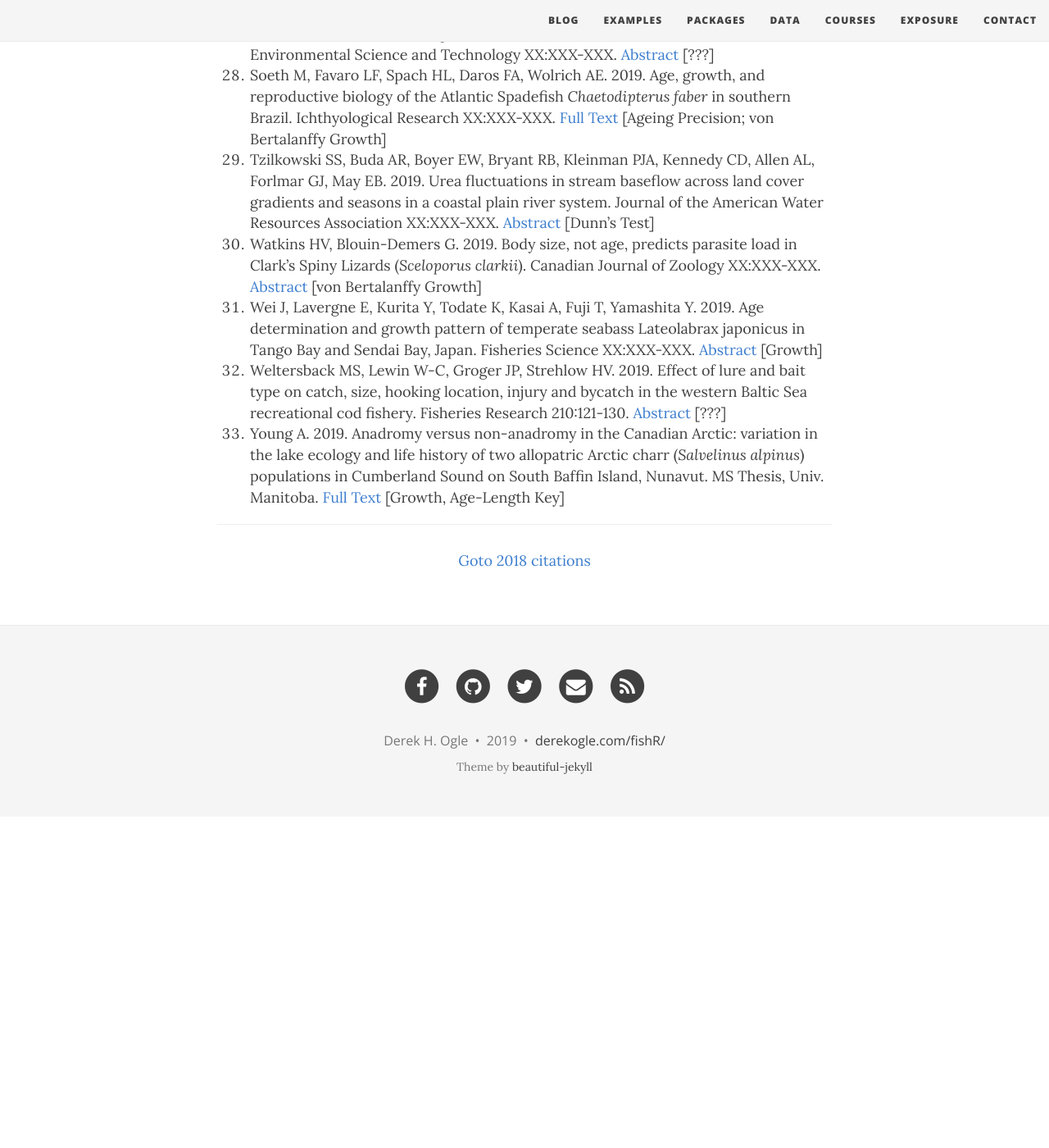
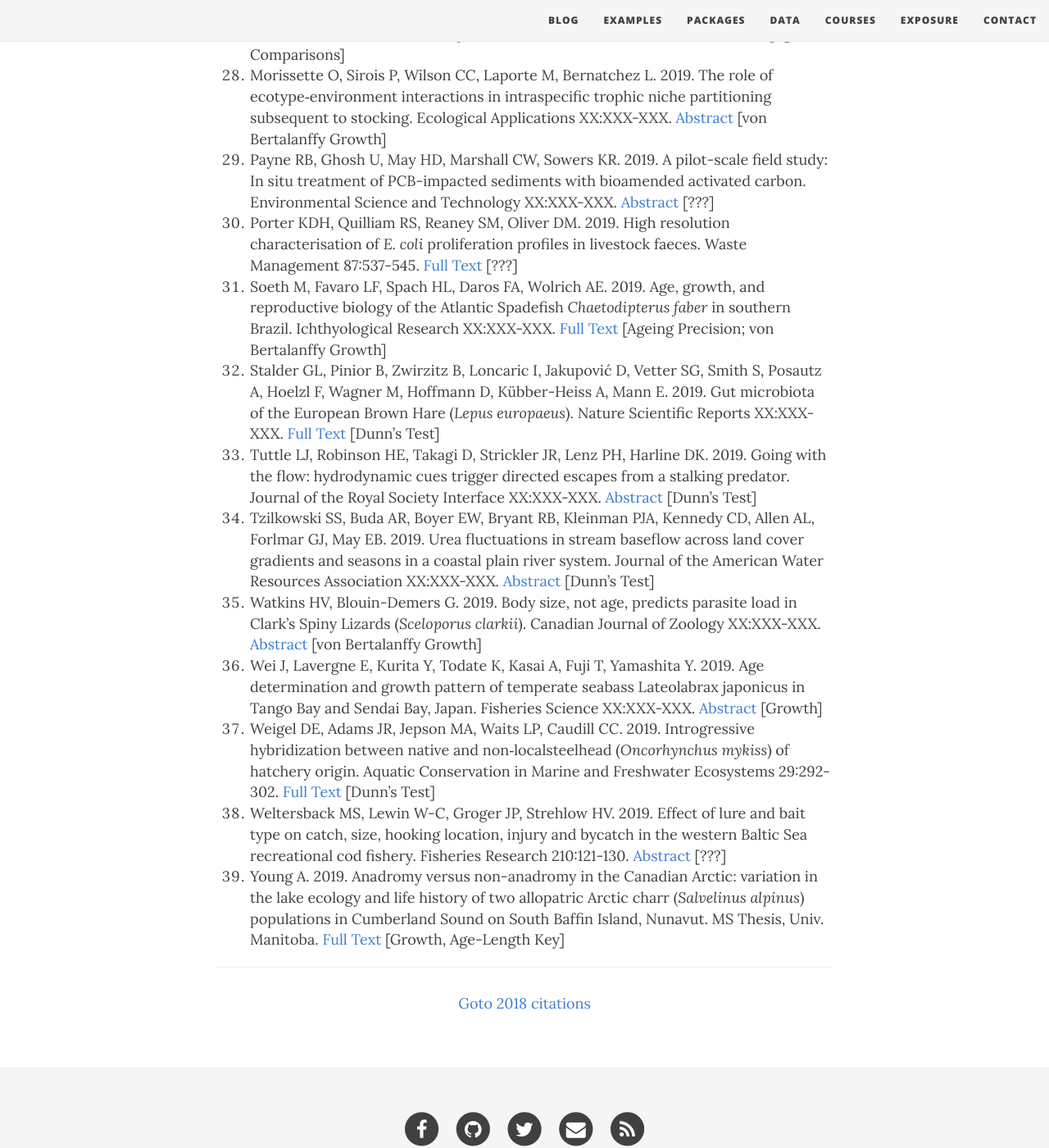
Before and after one commit to droglenc/fishR, a Jekyll site: the page built from exposure/exposure-citations19.md, in a window 1280 px wide and 1400 px high, scrolled down 2786 px. Shown: the whole window at 82% size. Built offline with Jekyll 4.4.1, drawn with Linux system fonts in a browser that asks for light colours; nearby versions of some CDN libraries; before the commit the page ends 3782 px from its top, so only the background shows below that; some of the changed text lies outside the part shown.

Commit message:
Update exposure-citations19.md

```diff
--- a/exposure/exposure-citations19.md
+++ b/exposure/exposure-citations19.md
@@ -18,6 +18,7 @@ The [**IFAR** book](http://derekogle.com/IFAR/), **fishR** website, or the **FSA
 1. Fernandez DA, Bruno DO, Llompart FM. 2019. Length–weight relationship of six notothenioid species from sub‐Antarctic waters (Beagle Channel, Argentina). Journal of Applied Ichthyology XX:XXX-XXX. [Abstract](https://onlinelibrary.wiley.com/doi/abs/10.1111/jai.13833) [Weight-Length]
 1. Fisk II JM, Morgeson CW, Polera ME. 2019. Evaluation of recreational hand‐crank electrofishing on introduced catfish species in southeastern North Carolina. North American Journal of Fisheries Management [Abstract](https://afspubs.onlinelibrary.wiley.com/doi/abs/10.1002/nafm.10255) [Chapman-Robson]
 1. Gonzalez-Gonzales LDV, Ehermann NR. 2019. Length-weight relationships of six elasmobranch species captured at the artisinal fishery of Margarita Island, Venezuela. Journal of Applied Ichthyology XX:XXX-XXX. [Abstract](https://onlinelibrary.wiley.com/doi/abs/10.1111/jai.13832) [Weight-Length]
+1. Gegner J, Baudach A, Mukherjee K, Halitschke R, Vogel H, Vilcinskas A. 2019. Epigenetic mechanisms are involved in sex-specific *trans*-generational immune priming in the Lepidopteran model host *Manduca sexta*. Frontiers in Physiology XX:XXX-XXX. [Full Text](https://www.frontiersin.org/articles/10.3389/fphys.2019.00137/full) [Dunn's Test; Summarize]
 1. Hamed O, Dufour JL, Chakroun-Marzouk N, Mahe K. 2019. Age, growth and mortality of the Starry Weever *Trachinus radiatus* Cuvier, 1829 in Tunisian waters. Cahiers de Biologie Marine 60:87-94. [Full Text](https://www.researchgate.net/profile/Oussama_Hamed2/publication/330566623_Age_growth_and_mortality_of_the_starry_weever_Trachinus_radiatus_Cuvier_1829_in_the_Tunisian_waters/links/5c48c020299bf12be3ddd903/Age-growth-and-mortality-of-the-starry-weever-Trachinus-radiatus-Cuvier-1829-in-the-Tunisian-waters.pdf) [von Bertalanffy Growth]
 1. Harris HE, Patterson III WF, Ahrens RNM, Allen MS. 2019. Detection and removal efficiency of invasive lionfish in the northern Gulf of Mexico. Fisheries Research 213:22-32. [Abstract](https://www.sciencedirect.com/science/article/pii/S0165783619300025) [Depletion]
 1. Harry A, Butcher PA, Macbeth WG, Morgan JAT, Taylor SM, Geraghty PT. 2019. Life history of the common blacktip shark, *Carcharhinus limbatus*, from central eastern Australia and comparative demography of a cryptic shark complex. Marine and Freshwater Research XX:XXX-XXX. [Abstract](http://www.publish.csiro.au/MF/MF18141) [XXX]
@@ -25,6 +26,7 @@ The [**IFAR** book](http://derekogle.com/IFAR/), **fishR** website, or the **FSA
 1. Herdter E, Mahmoudi B, Peebles E, Murawski SA. 2019. Spatial variability in size structure, growth, and recruitment of Spotted Seatrout among six Florida estuaries. Marine and Coastal Fisheries Dynamics, Management, and Ecosystem Science. 11:97-111. [Full Text](https://afspubs.onlinelibrary.wiley.com/doi/pdf/10.1002/mcf2.10063) [von Bertalanffy growth]
 1. Hickerson BT, Walters AW. 2019. Evaluation of potential translocation sites for an imperiled cyprinid, the Hornyhead Chub. North American Journal of Fisheries Management XX:XXX-XXX. [Abstract](https://afspubs.onlinelibrary.wiley.com/doi/abs/10.1002/nafm.10261) [Removal]
 1. Honkanen HM, Boylan P, Dodd JA, Adams CE. 2019. Life stage‐specific, stochastic environmental effects overlay density dependence in an Atlantic salmon population. Ecology of Freshwater Fish 28:156-166 [Abstract](https://onlinelibrary.wiley.com/doi/10.1111/eff.12439) [Stock-Recruitment]
+1. Jones DA, Akbaripasand A, Nakagawa S, Closs GP. 2019. Landscape features determine Brown Trout population structure and recruitment dynamics. Ecology of Freshwater Fish XX:XXX-XXX. [Abstract](https://onlinelibrary.wiley.com/doi/abs/10.1111/eff.12474) [???]
 1. Knight CT, Kraus RT, Panos DA, Gorman AM, Leonhardt BS, Robinson J, Thomas M. 2019. Is barotrauma an important factor in the discard mortality of Yellow Perch. Journal of Fisheries and Wildlife Management XX:XXX-XXX. [Full Text](http://www.fwspubs.org/doi/pdf/10.3996/062018-JFWM-056) [Bootstrapping]
 1. Kozfkay CC, Peterson MP, Sandford BP, Johnson EL, Kline P. 2019. The productivity and viability of Snake River Sockeye Salmon hatchery adults released into Redfish Lake, Idaho. Transactions of the American Fisheries Society XX:XXX-XXX. [Abstract](https://www.researchgate.net/publication/330492892_The_Productivity_and_Viability_of_Snake_River_Sockeye_Salmon_Hatchery_Adults_Released_into_Redfish_Lake_Idaho) [XXX]
 1. Little CJ, Altermatt F. 2019. Differential resource consumption in leaf litter mixtures by native and non-native amphipods. Aquatic Ecology XX:XXX-XXX. [Abstract](https://link.springer.com/article/10.1007/s10452-019-09679-3) [Dunn's Test]
@@ -34,10 +36,14 @@ The [**IFAR** book](http://derekogle.com/IFAR/), **fishR** website, or the **FSA
 1. Moore C, Lynch D, Clarke M, Officer R, Mills J, Louis-Defour J, Brophy D. 2019. Age verification of north Atlantic Sprat. Fisheries Research 213:144-150. [Abstract](https://www.sciencedirect.com/science/article/abs/pii/S0165783619300189) [Age Comparisons]
 1. Morissette O, Sirois P, Wilson CC, Laporte M, Bernatchez L. 2019. The role of ecotype‐environment interactions in intraspecific trophic niche partitioning subsequent to stocking. Ecological Applications XX:XXX-XXX. [Abstract](https://esajournals.onlinelibrary.wiley.com/doi/abs/10.1002/eap.1857) [von Bertalanffy Growth]
 1. Payne RB, Ghosh U, May HD, Marshall CW, Sowers KR. 2019. A pilot-scale field study: In situ treatment of PCB-impacted sediments with bioamended activated carbon. Environmental Science and Technology XX:XXX-XXX. [Abstract](https://pubs.acs.org/doi/abs/10.1021/acs.est.8b05019) [???]
+1. Porter KDH, Quilliam RS, Reaney SM, Oliver DM. 2019. High resolution characterisation of *E. coli* proliferation profiles in livestock faeces. Waste Management 87:537-545. [Full Text](https://www.sciencedirect.com/science/article/pii/S0956053X19301084) [???]
 1. Soeth M, Favaro LF, Spach HL, Daros FA, Wolrich AE. 2019. Age, growth, and reproductive biology of the Atlantic Spadefish *Chaetodipterus faber* in southern Brazil. Ichthyological Research XX:XXX-XXX. [Full Text](https://link.springer.com/article/10.1007/s10228-018-0663-2) [Ageing Precision; von Bertalanffy Growth]
+1. Stalder GL, Pinior B, Zwirzitz B, Loncaric I, Jakupović D, Vetter SG, Smith S, Posautz A, Hoelzl F, Wagner M, Hoffmann D, Kübber-Heiss A, Mann E. 2019. Gut microbiota of the European Brown Hare (*Lepus europaeus*). Nature Scientific Reports XX:XXX-XXX. [Full Text](https://www.nature.com/articles/s41598-019-39638-9) [Dunn's Test]
+1. Tuttle LJ, Robinson HE, Takagi D, Strickler JR, Lenz PH, Harline DK. 2019. Going with the flow: hydrodynamic cues trigger directed escapes from a stalking predator. Journal of the Royal Society Interface XX:XXX-XXX. [Abstract](https://royalsocietypublishing.org/doi/abs/10.1098/rsif.2018.0776) [Dunn's Test]
 1. Tzilkowski SS, Buda AR, Boyer EW, Bryant RB, Kleinman PJA, Kennedy CD, Allen AL, Forlmar GJ, May EB. 2019. Urea fluctuations in stream baseflow across land cover gradients and seasons in a coastal plain river system. Journal of the American Water Resources Association XX:XXX-XXX. [Abstract](https://onlinelibrary.wiley.com/doi/abs/10.1111/1752-1688.12716) [Dunn's Test]
 1. Watkins HV, Blouin-Demers G. 2019. Body size, not age, predicts parasite load in Clark's Spiny Lizards (*Sceloporus clarkii*). Canadian Journal of Zoology XX:XXX-XXX. [Abstract](http://www.nrcresearchpress.com/doi/abs/10.1139/cjz-2017-0328) [von Bertalanffy Growth]
 1. Wei J, Lavergne E, Kurita Y, Todate K, Kasai A, Fuji T, Yamashita Y. 2019. Age determination and growth pattern of temperate seabass Lateolabrax japonicus in Tango Bay and Sendai Bay, Japan. Fisheries Science XX:XXX-XXX. [Abstract](https://www.researchgate.net/publication/328999471_Age_determination_and_growth_pattern_of_temperate_seabass_Lateolabrax_japonicus_in_Tango_Bay_and_Sendai_Bay_Japan) [Growth]
+1. Weigel DE, Adams JR, Jepson MA, Waits LP, Caudill CC. 2019. Introgressive hybridization between native and non‐localsteelhead (*Oncorhynchus mykiss*) of hatchery origin. Aquatic Conservation in Marine and Freshwater Ecosystems 29:292-302. [Full Text](https://www.researchgate.net/profile/Dana_Weigel/publication/328876444_Introgressive_Hybridization_Between_Native_and_Hatchery-origin_Non-native_Steelhead_Oncorhynchus_mykiss/links/5c6ad598299bf1e3a5b24ab0/Introgressive-Hybridization-Between-Native-and-Hatchery-origin-Non-native-Steelhead-Oncorhynchus-mykiss.pdf) [Dunn's Test]
 1. Weltersback MS, Lewin W-C, Groger JP, Strehlow HV. 2019. Effect of lure and bait type on catch, size, hooking location, injury and bycatch in the western Baltic Sea recreational cod fishery. Fisheries Research 210:121-130. [Abstract](https://www.researchgate.net/publication/328531070_Effect_of_lure_and_bait_type_on_catch_size_hooking_location_injury_and_bycatch_in_the_western_Baltic_Sea_recreational_cod_fishery) [???]
 1. Young A. 2019. Anadromy versus non-anadromy in the Canadian Arctic: variation in the lake
 ecology and life history of two allopatric Arctic charr (*Salvelinus alpinus*) populations in Cumberland Sound on South Baffin Island, Nunavut. MS Thesis, Univ. Manitoba. [Full Text](https://mspace.lib.umanitoba.ca/bitstream/handle/1993/33682/Angela_Young.pdf?sequence=1) [Growth, Age-Length Key]
```
Also changed, not shown: other parts of exposure/exposure-citations19.md (+1 -1 lines).
